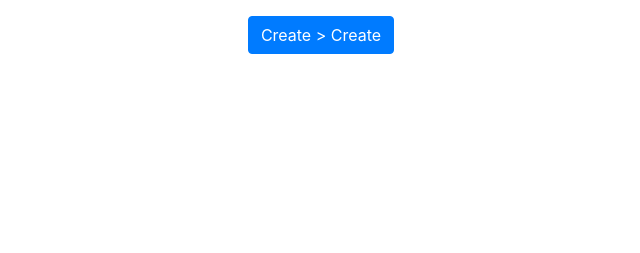
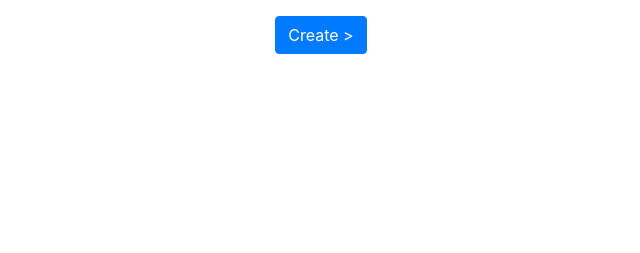
Before and after one commit to J1Sebastian/Arq-2-Sprint4, a Django app: page /historias_clinicas/ in a window 1280 px wide. Shown: the part 213-466 px from the top of the page, without its empty margins (319-959 px from the left). Run offline with Django 3.2, Linux system fonts and the light colour scheme; data that the repository does not hold is empty; some libraries are stand-ins or nearby versions.

Commit message:
Arreglo front create

```diff
--- a/historias_clinicas/templates/historias_clinicas/historias_clinicas.html
+++ b/historias_clinicas/templates/historias_clinicas/historias_clinicas.html
@@ -69,7 +69,6 @@
                       Create
                     </a>
             >
-              Create
             </button>
           </div>
         </div>
--- a/historias_clinicas/urls.py
+++ b/historias_clinicas/urls.py
@@ -5,7 +5,7 @@ from django.views.decorators.csrf import csrf_exempt
 urlpatterns = [
     path('', views.home, name='home'),
     path('<int:pk>', views.historia_clinica_view, name='historia_clinica_view'),
-    path('create', csrf_exempt(views.historia_clinica_create), name='historia_clinica_create_view'),
+    path('create', csrf_exempt(views.historia_clinica_create_view), name='historia_clinica_create_view'),
     path('historia_clinica_put/<int:pk>/', csrf_exempt(views.historia_clinica_put), name='historia_clinica_put'),
     path('home/', views.home, name='home'),
     path('<int:id>/edit', csrf_exempt(views.historia_clinica_edit_view), name='historia_clinica_edit_view'),
```
